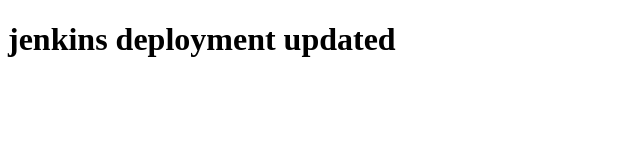
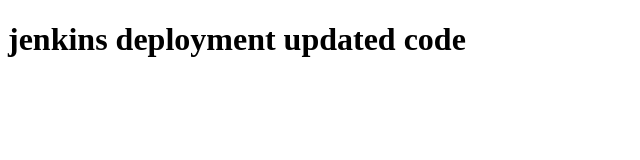
Before and after one commit to navyamiriyala/jenkins, a plain HTML site: page index.html in a window 1280 px wide. Shown: the whole page, without its empty margins (0-640 px from the left). Drawn offline with Linux system fonts and the light colour scheme.

Commit message:
Update index.html

```diff
--- a/index.html
+++ b/index.html
@@ -2,7 +2,7 @@
 <html>
 <body>
 
-<h1>jenkins deployment updated</h1>
+<h1>jenkins deployment updated code</h1>
 
 
 </body>
```
